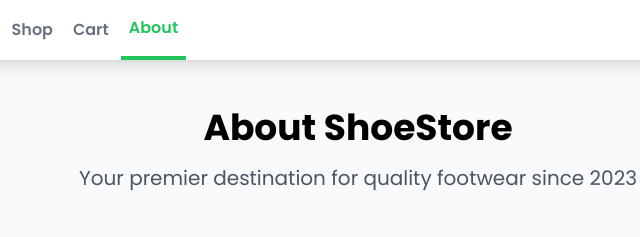
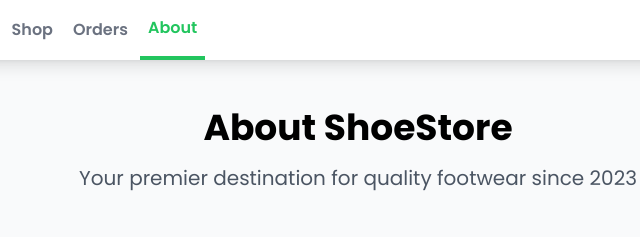
Before and after one commit to RiverRover-stack/ecommerce1, a website: page frontend/about.html in a window 1280 px wide. Shown: the top 237 px of the page, 282-922 px from the left. Drawn offline with nearby package versions, Linux system fonts and the light colour scheme.

Commit message:
Add frontend/about.html 1743421059190

```diff
--- a/frontend/about.html
+++ b/frontend/about.html
@@ -27,7 +27,7 @@
                     <div class="hidden md:flex items-center space-x-1">
                         <a href="index.html" class="py-4 px-2 text-gray-500 font-semibold hover:text-green-500 transition duration-300">Home</a>
                         <a href="index.html#products" class="py-4 px-2 text-gray-500 font-semibold hover:text-green-500 transition duration-300">Shop</a>
-                        <a href="cart.html" class="py-4 px-2 text-gray-500 font-semibold hover:text-green-500 transition duration-300">Cart</a>
+                        <a href="orders.html" class="py-4 px-2 text-gray-500 font-semibold hover:text-green-500 transition duration-300">Orders</a>
                         <a href="about.html" class="py-4 px-2 text-green-500 border-b-4 border-green-500 font-semibold">About</a>
                     </div>
                 </div>
```
